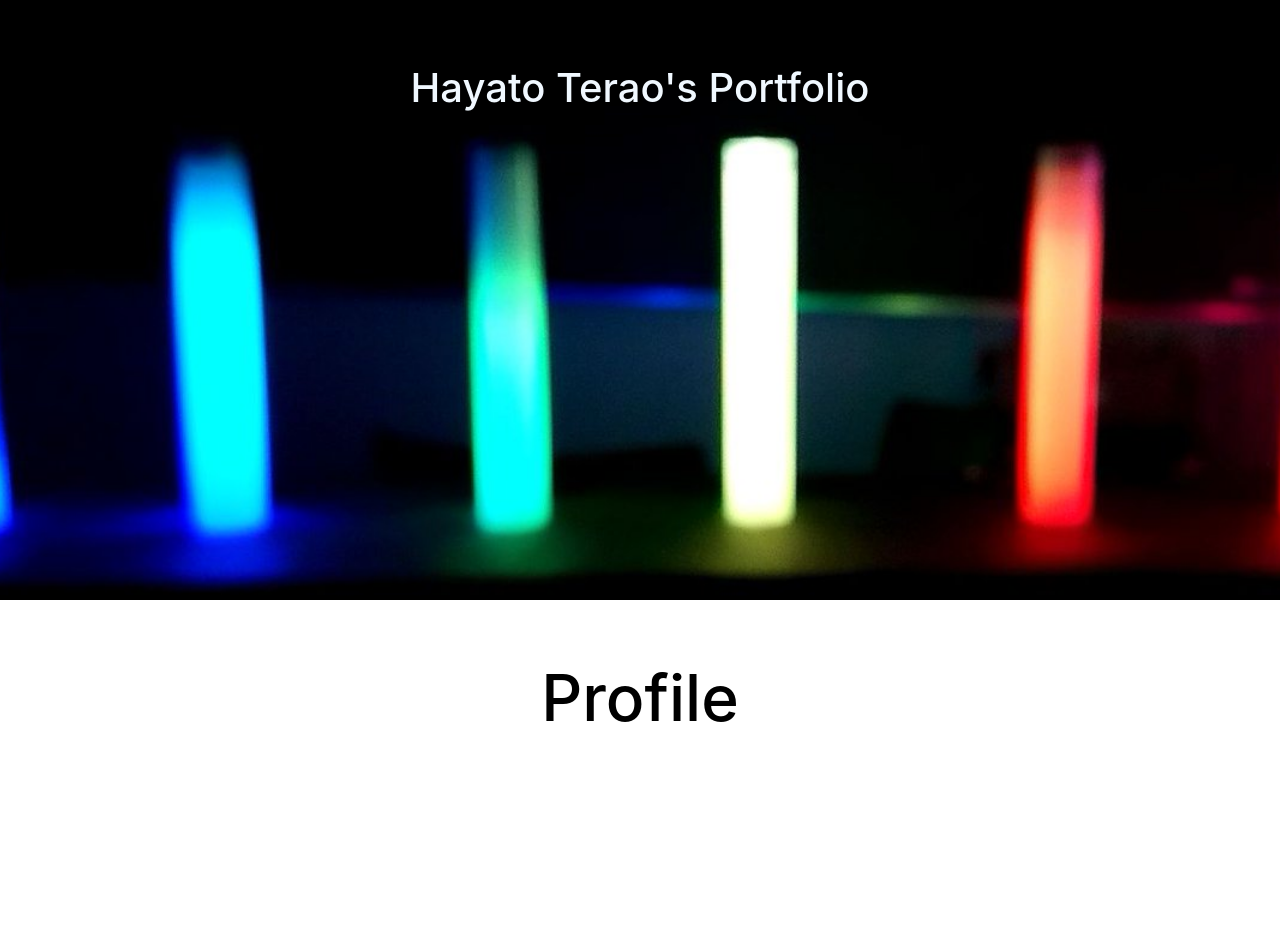
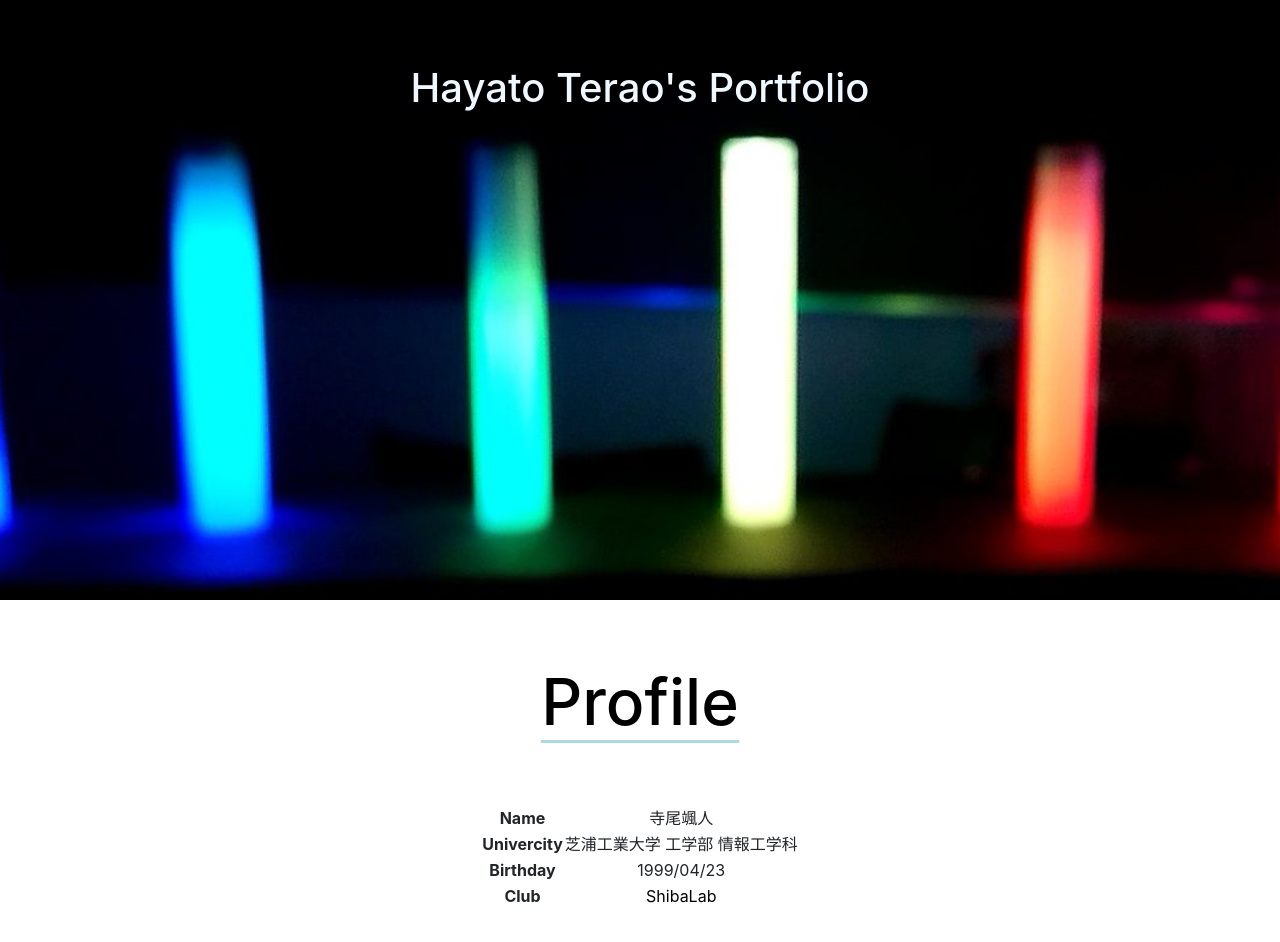
Before and after one commit to hayato423/myportfolio, a React (Create React App) app: page / in a window 1280 px wide. Shown: the top 942 px of the page. Before the commit the page ends 800 px from the top, so only its background shows below. Built offline with nearby package versions, Linux system fonts and the light colour scheme.

Commit message:
create profile table

```diff
--- a/src/componensts/Profile/Profile.css
+++ b/src/componensts/Profile/Profile.css
@@ -1,5 +1,31 @@
-.profiletitle {
+.profile-title {
   font-size: 48pt;
   color: black;
   text-align: center;
+  margin: auto;
 }
+
+.profile-underline {
+  border-bottom: solid 3px lightblue;
+}
+
+.profile-table {
+  text-align: center;
+  margin: auto;
+  margin-top: 5%;
+
+}
+
+.profile-link{
+  color : black;
+}
+.profile-link:hover{
+  color : black;
+}
+.profile-link :visited  {
+  color : black;
+}
+
+.profile {
+  margin : 5% 0;
+}
--- a/src/componensts/Profile/Profile.js
+++ b/src/componensts/Profile/Profile.js
@@ -3,8 +3,34 @@ import './Profile.css';
 
 const Profile = () => {
   return (
-    <div>
-      <h1 className='profiletitle'>Profile</h1>
+    <div className='profile'>
+      <h1 className='profile-title'><span className='profile-underline'>Profile</span></h1>
+      <table className='profile-table'>
+        <tbody>
+        <tr>
+          <th>Name</th>
+          <td>寺尾颯人</td>
+        </tr>
+        </tbody>
+        <tbody>
+        <tr>
+          <th>Univercity</th>
+          <td>芝浦工業大学 工学部 情報工学科</td>
+        </tr>
+        </tbody>
+        <tbody>
+        <tr>
+          <th>Birthday</th>
+          <td>1999/04/23</td>
+        </tr>
+        </tbody>
+        <tbody>
+        <tr>
+          <th>Club</th>
+          <td><a href='https://shibalab.com/' className='profile-link'>ShibaLab</a></td>
+        </tr>
+        </tbody>
+      </table>
     </div>
   )
 }
```
